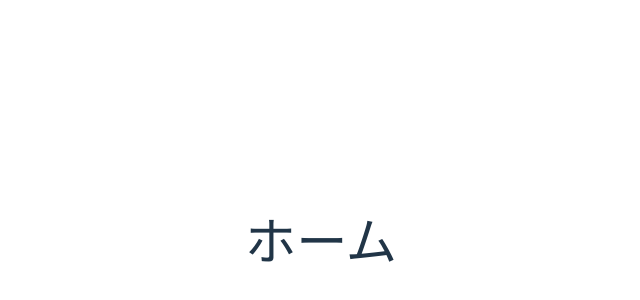
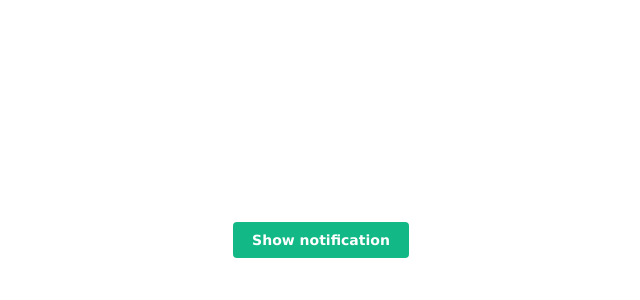
Before and after one commit to yama-is-bocchi/ai-study-app, a React (Vite) app in the folder frontend/: page / in a window 1280 px wide. Shown: the part 160-460 px from the top of the page, without its empty margins (319-959 px from the left). Built offline with nearby package versions, Linux system fonts and the light colour scheme.

Commit message:
notification 追加
プロバイダの整理

```diff
--- a/frontend/biome.json
+++ b/frontend/biome.json
@@ -13,6 +13,7 @@
         "indentStyle": "tab"
     },
     "linter": {
+        "enabled": true,
         "rules": {
             "nursery": {
                 "useSortedClasses": "error"
--- a/frontend/package.json
+++ b/frontend/package.json
@@ -13,6 +13,8 @@
     "preview": "vite preview --host"
   },
   "dependencies": {
+    "@mantine/core": "^8.1.1",
+    "@mantine/notifications": "^8.1.1",
     "react": "^19.1.0",
     "react-dom": "^19.1.0",
     "react-router-dom": "^7.6.2"
--- a/frontend/src/App.tsx
+++ b/frontend/src/App.tsx
@@ -1,8 +1,24 @@
 import "./App.css";
+import "@mantine/core/styles.css";
+import "@mantine/notifications/styles.css";
+import { MantineProvider } from "@mantine/core";
+import { Notifications } from "@mantine/notifications";
 import AppRouter from "./lib/routes/AppRouter";
 
 function App() {
-	return <AppRouter />;
+	return (
+		<MantineProvider
+			theme={{
+				colorScheme: "dark",
+				primaryColor: "teal",
+				fontFamily: "Verdana, sans-serif",
+				headings: { fontFamily: "Georgia, serif" },
+			}}
+		>
+			<Notifications />
+			<AppRouter />
+		</MantineProvider>
+	);
 }
 
 export default App;
--- a/frontend/src/lib/pages/Home.tsx
+++ b/frontend/src/lib/pages/Home.tsx
@@ -1,7 +1,16 @@
+import { Button } from "@mantine/core";
+import { notifications } from "@mantine/notifications";
+
 export default function Home() {
 	return (
-		<div>
-			<h1>ホーム</h1>
-		</div>
+		<Button
+			onClick={() =>
+				notifications.show({
+					title: "Default notification",
+				})
+			}
+		>
+			Show notification
+		</Button>
 	);
 }
```
Also changed, not shown: 1 other file (tests, documents, lock files or other folders).
